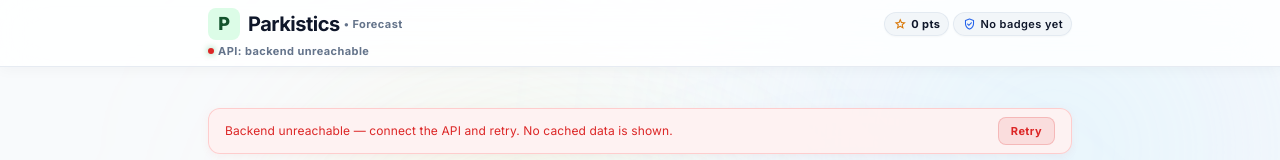
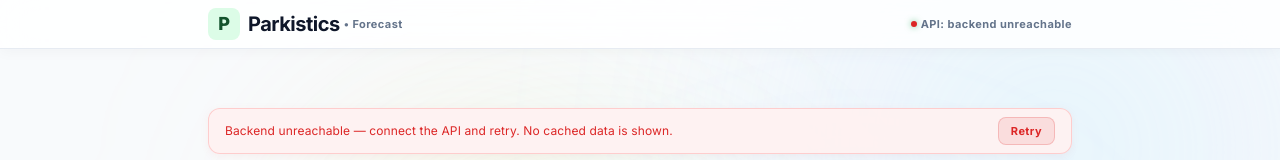
Before and after one commit to desumidhun2006/park_cast, a plain HTML site: page frontend/index.html in a window 1280 px wide. Shown: the top 160 px of the page. Drawn offline with nearby package versions, Linux system fonts and the light colour scheme; no server answers; grey boxes are pictures that could not be loaded.

Commit message:
feat(ui): remove gamification points and badges display from header

```diff
--- a/frontend/index.html
+++ b/frontend/index.html
@@ -260,15 +260,6 @@ header {
 #api-dot {
   box-shadow: 0 0 6px rgba(22, 163, 74, 0.6) !important;
 }
-#points-display { color: #0f172a !important; font-weight: 700; }
-#badges-display { color: #0f172a !important; font-weight: 600; }
-
-/* Header status chips */
-header .bg-surface-container-high {
-  background: rgba(241, 245, 249, 0.90) !important;
-  border: 1px solid rgba(226, 232, 240, 0.90) !important;
-  box-shadow: 0 1px 2px rgba(0, 0, 0, 0.03) !important;
-}
 
 /* ================================================================
    MAIN CONTENT CONTAINER — Full-Width Centered
@@ -526,17 +517,6 @@ button, a, input, select {
 <span class="font-label-sm text-label-sm text-on-surface-variant truncate hidden xs:block">Where &amp; when you're most likely to find a spot</span>
 </div>
 </div>
-<div class="flex items-center gap-space-xs shrink-0">
-<div class="flex items-center gap-space-xs px-space-sm py-space-xs rounded-full bg-surface-container-high text-tertiary">
-<span class="material-symbols-outlined text-[14px]">star</span>
-<span class="font-label-sm text-label-sm text-on-surface font-semibold" data-testid="points-display" id="points-display">0 pts</span>
-</div>
-<div class="flex items-center gap-space-xs px-space-sm py-space-xs rounded-full bg-surface-container-high text-secondary">
-<span class="material-symbols-outlined text-[14px]">verified_user</span>
-<span class="font-label-sm text-label-sm text-on-surface font-semibold" data-testid="badges-display" id="badges-display">No badges yet</span>
-</div>
-</div>
-</div>
 <div class="flex items-center justify-between">
 <div class="flex items-center gap-space-xs">
 <span class="w-1.5 h-1.5 rounded-full bg-primary animate-pulse" id="api-dot"></span>
```
Also changed, not shown: tests/playwright.smoke.mjs (+4 -0 lines).
